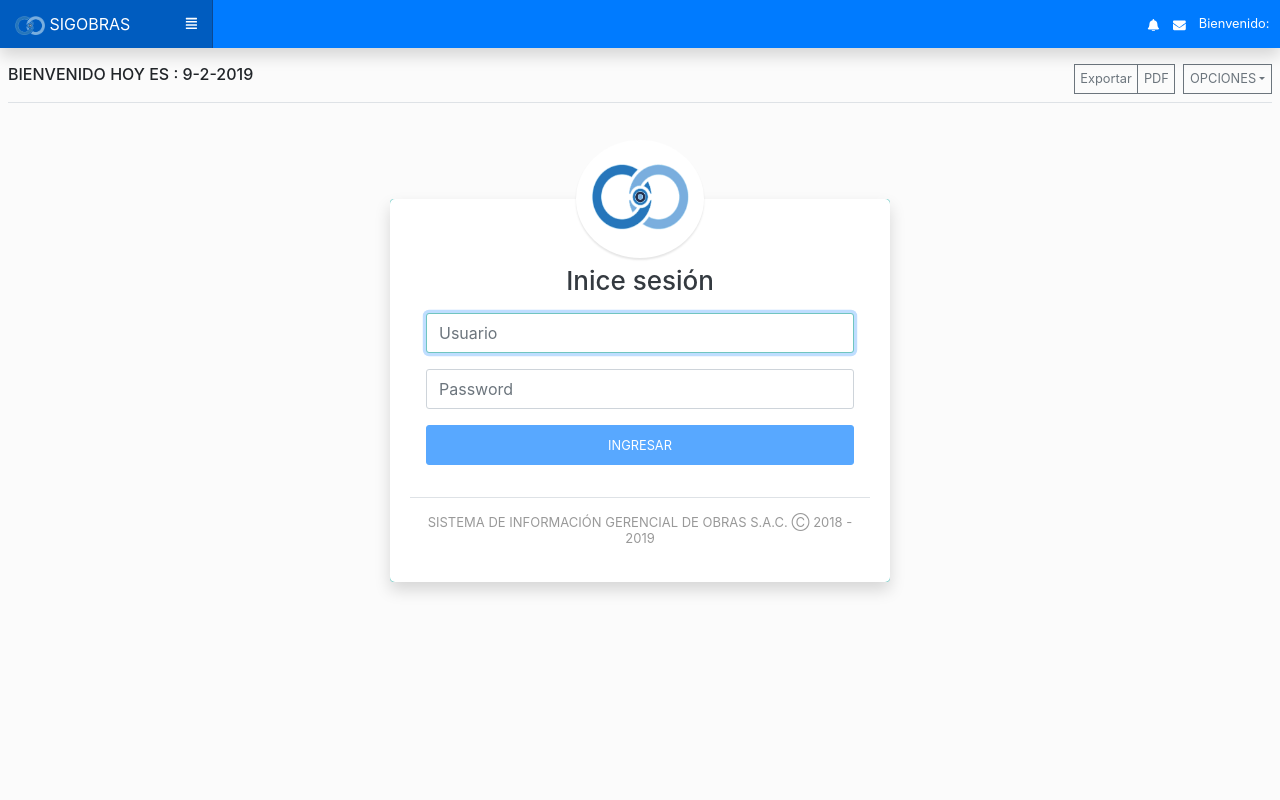
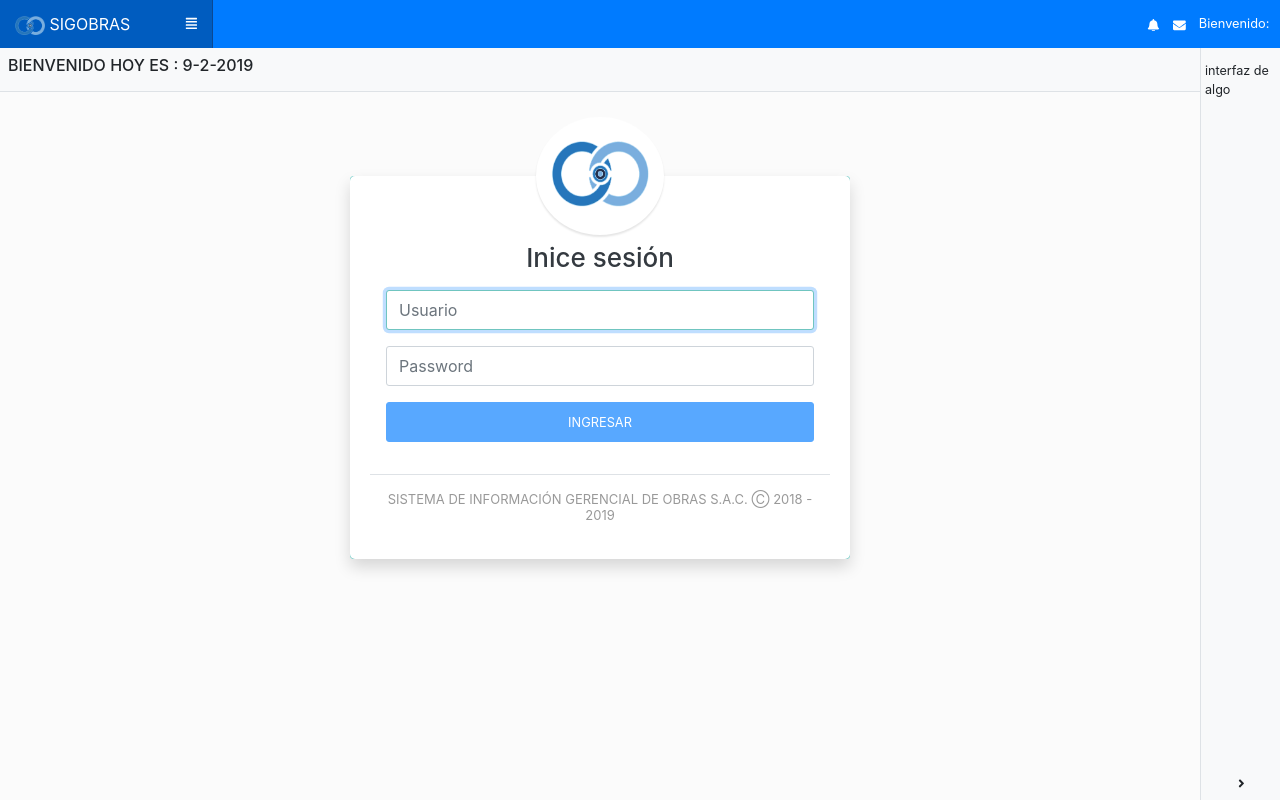
Before and after one commit to sigobras/sigobras_front_end, a React app: page / in a window 1280 px wide. Built offline with nearby package versions, Linux system fonts and the light colour scheme.

Commit message:
diseño de la interfaz el panel de adminstracion funcionando

```diff
--- a/src/css/bs4.css
+++ b/src/css/bs4.css
@@ -1,3 +1,5 @@
+/* ------------------------------------ mis correcciones a bootstrap 4  ----------------------*/
+
 /*  Vertical Tabs */
 .nav-tabs--vertical {
     border-bottom: none;
@@ -94,3 +96,33 @@
   background-color: #f8f9fa;
   opacity: 1;
 }
+
+.card {
+  border-radius: 0rem;
+}
+
+.dropdown-menu {
+  border-radius: .0rem;
+}
+
+/* fieldset  */
+
+fieldset {
+  padding: 5px;
+  margin: 0px;
+  border: 1px solid #dfdfdf;
+}
+
+/* legend  */
+legend {
+  display: block;
+  max-width: max-content;
+  padding: 2px 6px 2px 8px;
+  margin-bottom: 0.3rem;
+  font-size: 0.7rem;
+  line-height: inherit;
+  color: inherit;
+  white-space: normal;
+  border: 1px solid #dfdfdf;
+  box-shadow: 2px 3px 4px 0px #e7e7e7;
+}
--- a/src/css/style.css
+++ b/src/css/style.css
@@ -2,6 +2,7 @@ body {
   font-size: .789rem !important;
   background-color: #343a4005 !important;
 }
+
 
 /*  Sidebar */
 .sidebar {
@@ -25,6 +26,8 @@ body {
   overflow-y: auto;
   /* Scrollable contents if viewport is shorter than content. */
 }
+
+
 
 @supports ((position: -webkit-sticky) or (position: sticky)) {
   .sidebar-sticky {
@@ -66,37 +69,46 @@ body {
 }
 
 
-/* nav  angerman  */
+/* nav izquierda  angerman  */
 
-.navbarExpland {
-  position: inherit;
-  -webkit-transition: width 0.5s;
-  transition: width 0.5s;
+.navbarExplandLeft  {
+  -webkit-transition: width 3s;
+  transition: width 3s;
 }
 
-.navbarCollapse {
+.navbarCollapseLeft{
   width: 0px;
   position: inherit;
-  -webkit-transition: width 0.5s;
-  transition: width 0.5s
 }
+/*fin nav izquierda  angerman  */
 
-@media only screen and (min-width: 9px) {
-  .navbarExpland {
-    width: 150px;
-    position: inherit;
+/* nav derecha  */
+.navbarExplandRight{
+  width: 80px;
+}
+.navbarCollapseRight{
+  display: none
+}
+/* fin nav derecha  */
+
+
+@media only screen and (max-width: 767px) {
+  .navbarExplandLeft {
+    width: 25%;
+    position: absolute;
     -webkit-transition: width 0.5s;
     transition: 0.5s;
-    position: relative
   }
 
-  .navbarCollapse .col-md-2 {
-    width: 150px;
-    position: inherit;
+  .navbarCollapseLeft  {
+    /* width: 150px; */
+    position: absolute;
     -webkit-transition: width 0.5s;
     transition: width 0.5s;
-    position: relative
+  }
 
+  .navbarExplandRight {
+    display: none
   }
 
   /* .navbarCollapse .sidebar-sticky .nav .lii span {
@@ -141,55 +153,34 @@ body {
 }
 
 
-/* ------------------------------------ mis correcciones a bootstrap 4  ----------------------*/
-.card {
-  border-radius: 0rem;
-}
-
-.dropdown-menu {
-  border-radius: .0rem;
-}
-
-/* fieldset  */
-
-fieldset {
-  padding: 5px;
-  margin: 0px;
-  border: 1px solid #dfdfdf;
-}
-
-/* legend  */
-legend {
-  display: block;
-  max-width: max-content;
-  padding: 2px 6px 2px 8px;
-  margin-bottom: 0.3rem;
-  font-size: 0.7rem;
-  line-height: inherit;
-  color: inherit;
-  white-space: normal;
-  border: 1px solid #dfdfdf;
-  box-shadow: 2px 3px 4px 0px #e7e7e7;
-}
-
 
 /* SCROLL ANG95 */
+.scroll_contenido{
+  position: absolute;
+  height: calc(100vh - 100px);
+  overflow-x: auto;
+  overflow-y: auto;
+  width: 100%;
 
-body::-webkit-scrollbar {
+}
+.scroll_contenido::-webkit-scrollbar {
   width: 0.5em;
 }
 
-body::-webkit-scrollbar-thumb {
+.scroll_contenido::-webkit-scrollbar-thumb {
   background-color: rgb(145, 148, 145);
   outline: 2px solid rgb(255, 0, 0);
 }
 
 /* SCROLL NAV VERTICAL ----------------------------------------------- */
-.sidebar-sticky::-webkit-scrollbar {
-  width: 0.5em;
-}
 
 .sidebar-sticky::-webkit-scrollbar-thumb {
   background-color: rgb(195, 202, 190);
   outline: 5px solid rgb(255, 0, 0);
 }
+
+.posAbajo{
+  bottom: 3px;
+  position: absolute;
+  left: 96%;
+}
--- a/src/js/components/App.js
+++ b/src/js/components/App.js
@@ -1,6 +1,6 @@
 // libraris
 import React, { Component } from 'react';
-import { FaAlignJustify, FaPlus, FaChartLine, FaHouseDamage, FaInfinity, FaPeopleCarry, FaLinode, FaSuperscript, FaAngleRight } from 'react-icons/fa';
+import { FaAlignJustify, FaPlus, FaChartLine, FaHouseDamage, FaInfinity, FaPeopleCarry, FaLinode, FaSuperscript, FaAngleRight, FaAngleLeft } from 'react-icons/fa';
 import { UncontrolledCollapse } from 'reactstrap';
 import { BrowserRouter as Router, Route, Link } from "react-router-dom";
 
@@ -23,15 +23,20 @@ import Ejecutadas from '../components/Pfisicos/Valorizaciones/Ejecutadas'
 
 // proceso gerenciales
 import RecordObras from '../components/Pgerenciales/RecordObras/RecordObras'
+
+
+
 class AppAng extends Component {
     constructor(){
         super();
         this.state = {
-            navbarExpland: true
+            navbarExpland: true,
+            navbarExplandRight: true
         }
 
         this.ButtonToogle = this.ButtonToogle.bind(this);
         this.YearActual = this.YearActual.bind(this);
+        this.collapseRight = this.collapseRight.bind(this)
 
     }
 
@@ -54,11 +59,16 @@ class AppAng extends Component {
         return dt+ '-'+ month +'-'+ ano
     }
 
+    collapseRight(){
+        this.setState({
+            navbarExplandRight: !this.state.navbarExplandRight
+        });
+    }
     render() {
         return (
             <Router>
                 <div>
-                    <nav className="navbar navbar-dark fixed-top bg-primary flex-md-nowrap p-0 shadow">
+                    <nav className="navbar navbar-dark fixed-top bg-primary flex-md-nowrap p-0">
                         <span className="navbar-brand col-sm-3 col-md-2 mr-0">
                             <img src={LogoSigobras} className="rounded p-0 m-0" alt="logo sigobras" width="30" /> SIGOBRAS
                             <button className="btn btn-link btn-sm m-0 p-0 float-right text-white" onClick={ this.ButtonToogle }>
@@ -74,7 +84,7 @@ class AppAng extends Component {
 
                     <div className="container-fluid">
                         <div className="row">
-                            <nav className={JSON.parse(localStorage.getItem('opcionBtnToogle')) ? 'col-md-2 navbarExpland d-md-block bg-light sidebar': "navbarCollapse bg-light sidebar"}>
+                            <nav className={JSON.parse(localStorage.getItem('opcionBtnToogle')) ? 'col-md-2 navbarExplandLeft d-md-block bg-light sidebar': "navbarCollapseLeft bg-light sidebar"}>
                                 <div className="sidebar-sticky">
                                     <ul className="nav flex-column ull">
                                         <li className="lii border-top">
@@ -116,24 +126,14 @@ class AppAng extends Component {
                                 </div>
                             </nav>
 
-                            <main role="main" className="col ml-sm-auto col-lg px-2">
-                                <div className="d-flex justify-content-between flex-wrap flex-md-nowrap align-items-center pt-3 pb-2 mb-3 border-bottom">
+                            <main role="main" className="col ml-sm-auto col-lg px-0">
+                                <div className="d-flex justify-content-between flex-wrap flex-md-nowrap align-items-center  pb-2 mb-1 border-bottom p-2 bg-light">
                                     <h6 className="">
                                         BIENVENIDO HOY ES : {this.YearActual()}
                                     </h6>
-                                    <div className="btn-toolbar mb-2 mb-md-0">
-                                        <div className="btn-group mr-2">
-                                            <button type="button" className="btn btn-sm btn-outline-secondary">Exportar</button>
-                                            <button type="button" className="btn btn-sm btn-outline-secondary">PDF</button>
-                                        </div>
-                                        <button type="button" className="btn btn-sm btn-outline-secondary dropdown-toggle">
-                                            <span data-feather="calendar"></span>
-                                            OPCIONES
-                                        </button>
-                                    </div>
                                 </div>
 
-                                <div className="px-1 table-responsive">
+                                <div className="px-1 scroll_contenido">
                                     <Route exact path="/" component={Login} />
                                     <Route path="/Ingreso" component={Login} />
                                     <Route path ="/inicio" component={Inicio} />
@@ -153,6 +153,18 @@ class AppAng extends Component {
                                 </div>
 
                             </main>
+                            <nav className={this.state.navbarExplandRight === true ? 'navbarExplandRight bg-light border-left' :  " navbarCollapseRight  bg-light border-left"} >
+                                {/* " navbarCollapseRight  bg-light border-left" */}
+                                <div className="sidebar-sticky">
+                                    <div className="p-1">
+                                        interfaz de algo
+                                    </div>
+
+                                </div>
+                            </nav>
+                            <div className="posAbajo">
+                                <button className="btn btn-outline-darck btn-xs m-0" onClick={ this.collapseRight }> {this.state.navbarExplandRight === true ? <FaAngleRight />: <FaAngleLeft /> }</button>
+                            </div>
                         </div>
                     </div>
                 </div>
--- a/src/js/components/Inicio/Inicio.js
+++ b/src/js/components/Inicio/Inicio.js
@@ -9,7 +9,7 @@ class Inicio extends Component{
       }
     render() {
         return (
-            <div className="container-fluid  mt-5">
+            <div className="mt-1">
                 <div className="card">
                     <div className="card-body">
                         <h4 className="text-center">BIENVENIDO  AL SISTEMA DE INFORMACION GERENCIAL DE OBRAS  -  SIGOBRAS SAC</h4>
--- a/src/js/components/Pgerenciales/CronogramaAvance.js
+++ b/src/js/components/Pgerenciales/CronogramaAvance.js
@@ -34,7 +34,7 @@ class CronogramaAvance extends Component{
                     Cronograma de avance
                 </div>
                 <div className="card-body">
-                    <BarChart width={900} height={500} data={data} margin={{top: 20, right: 10, left: 20, bottom: 5}}>
+                    <BarChart width={850} height={500} data={data} margin={{top: 20, right: 10, left: 20, bottom: 5}}>
                         <CartesianGrid strokeDasharray="3 3"/>
                         <XAxis dataKey="name"/>
                         <YAxis/>
```
